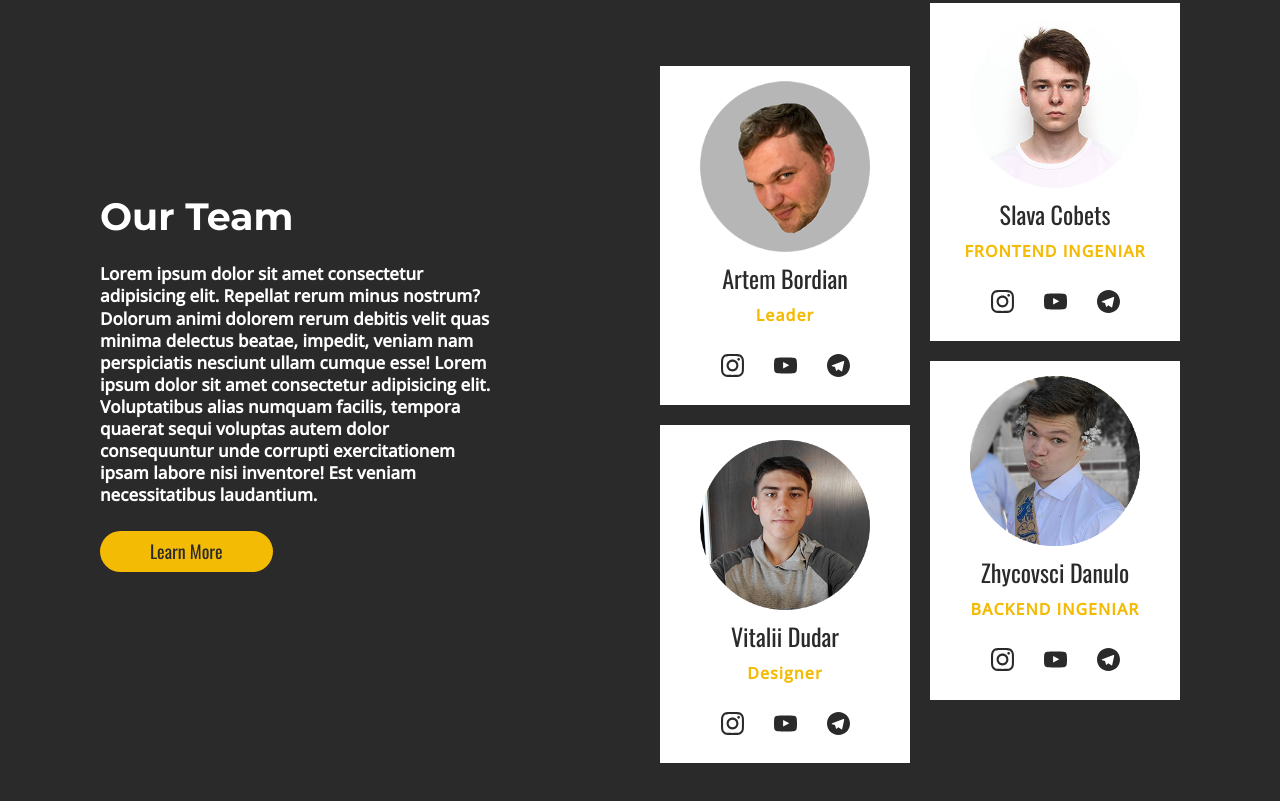
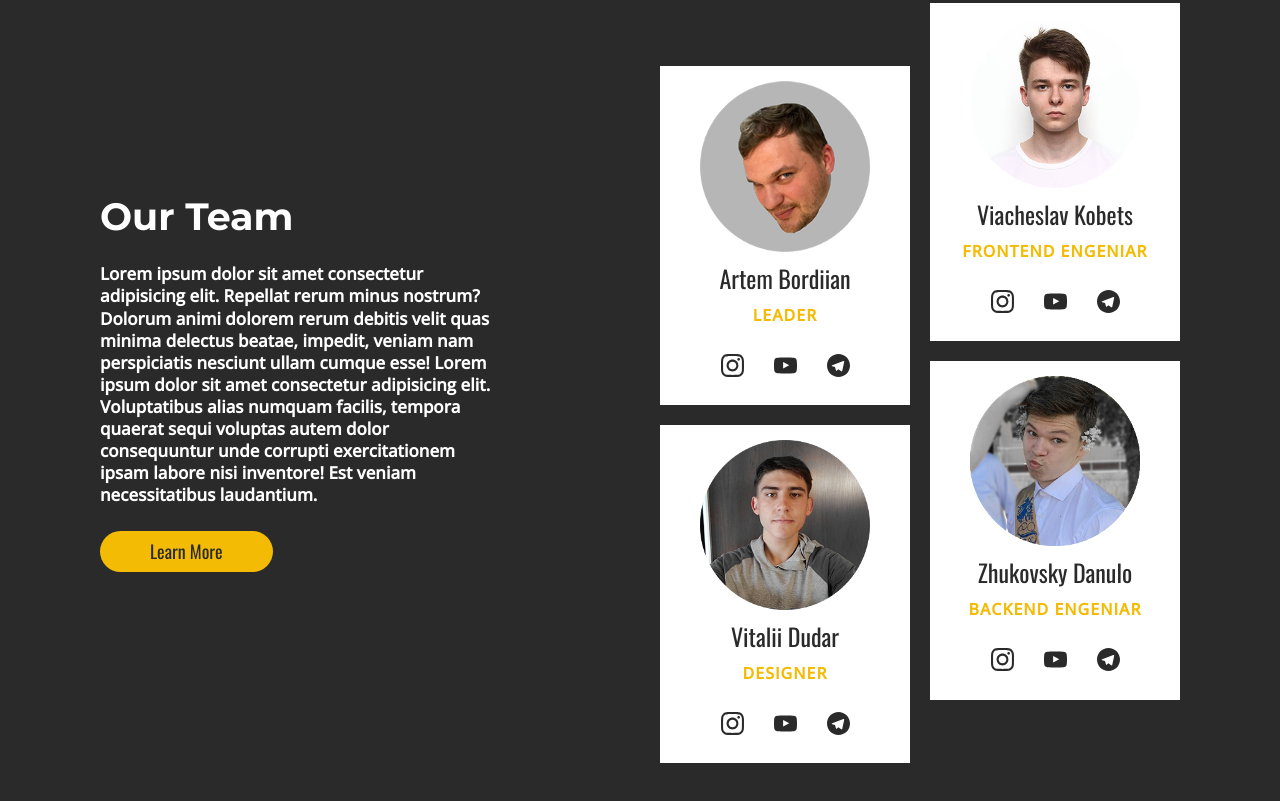
Before and after one commit to AntifragileVN/dagon, a plain HTML site: page index.html in a window 1280 px wide. Shown: the part 1346-2147 px from the top of the page. Drawn offline with nearby package versions, Linux system fonts and the light colour scheme.

Commit message:
fix spelling mistakes in team block

```diff
--- a/index.html
+++ b/index.html
@@ -165,8 +165,8 @@
                     alt="Artem"
                     class="team__foto"
                   />
-                  <div class="team__person-name">Artem Bordian</div>
-                  <div class="team__person-position">Leader</div>
+                  <div class="team__person-name">Artem Bordiian</div>
+                  <div class="team__person-position">LEADER</div>
                   <div class="team__person-links">
                     <a href="" class="team__social-link">
                       <svg class="team__social-icon icon-instagram">
@@ -198,7 +198,7 @@
                     class="team__foto"
                   />
                   <div class="team__person-name">Vitalii Dudar</div>
-                  <div class="team__person-position">Designer</div>
+                  <div class="team__person-position">DESIGNER</div>
                   <div class="team__person-links">
                     <a href="" class="team__social-link">
                       <svg class="team__social-icon icon-instagram">
@@ -231,8 +231,8 @@
                     alt="Slava"
                     class="team__foto"
                   />
-                  <div class="team__person-name">Slava Cobets</div>
-                  <div class="team__person-position">FRONTEND INGENIAR</div>
+                  <div class="team__person-name">Viacheslav Kobets</div>
+                  <div class="team__person-position">FRONTEND ENGENIAR</div>
                   <div class="team__person-links">
                     <a href="" class="team__social-link">
                       <svg class="team__social-icon icon-instagram">
@@ -263,8 +263,8 @@
                     alt="Danulo"
                     class="team__foto"
                   />
-                  <div class="team__person-name">Zhycovsci Danulo</div>
-                  <div class="team__person-position">BACKEND INGENIAR</div>
+                  <div class="team__person-name">Zhukovsky Danulo</div>
+                  <div class="team__person-position">BACKEND ENGENIAR</div>
                   <div class="team__person-links">
                     <a href="" class="team__social-link">
                       <svg class="team__social-icon icon-instagram">
```
